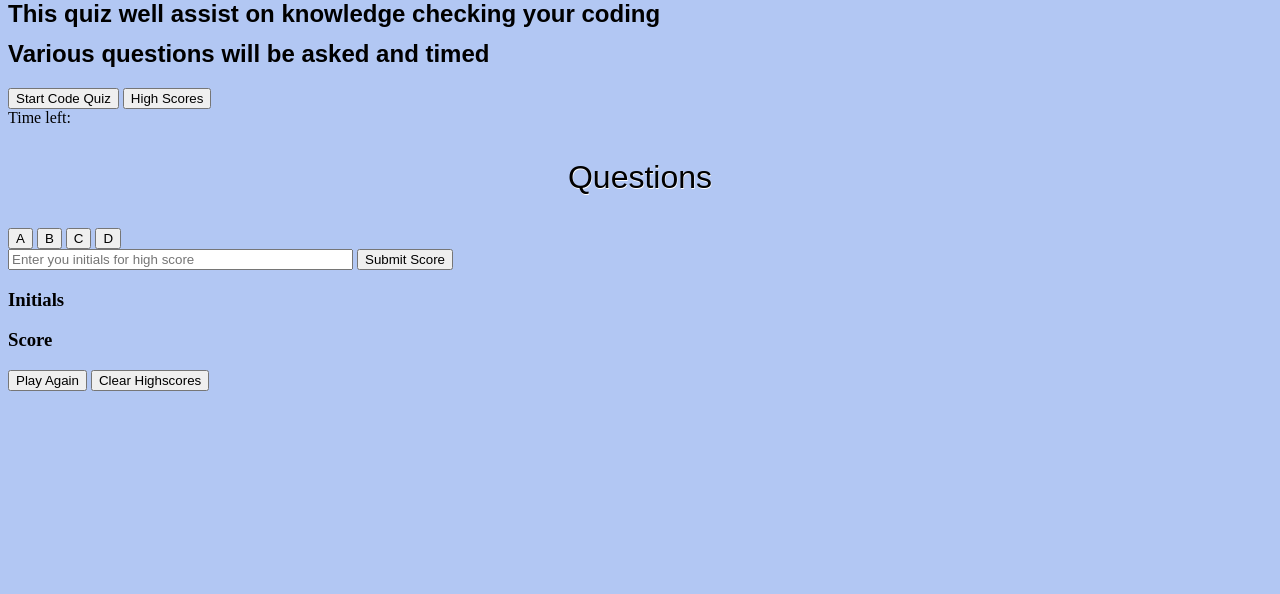
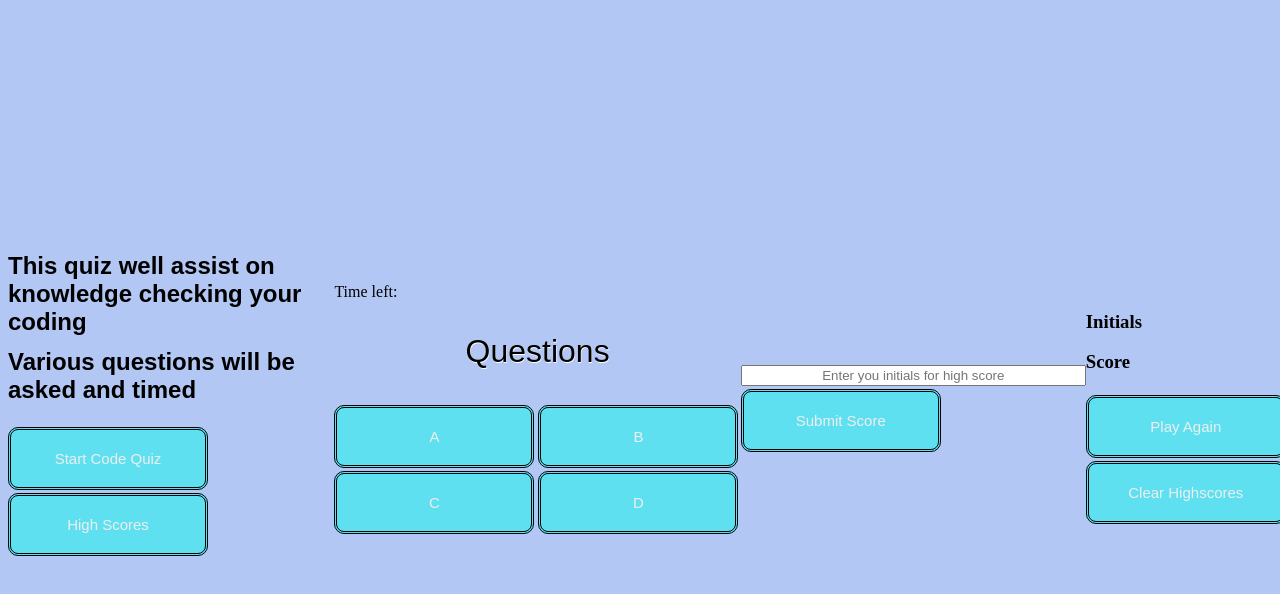
Before and after one commit to Sonek0/Coding-Quiz, a plain HTML site: page index.html in a window 1280 px wide. Drawn offline with Linux system fonts and the light colour scheme.

Commit message:
Container/btn has been created for the questions.

```diff
--- a/style.css
+++ b/style.css
@@ -21,3 +21,29 @@
         font-family: sans-serif;
         margin-top: -.5rem;
     }
+    input{
+        text-align: center;
+    }
+    .container {
+        width: 100vw;
+        height: 100vh;
+        display: flex;
+        justify-content: center;
+        align-items: center;
+        max-width: 80rem;
+        margin: 0 auto;
+      }
+
+      button {
+        display: inline-block;
+        font-family: sans-serif;
+        background-color: #5ee0f1;
+        border-radius: 10px;
+        border: 3px double #050505;
+        color: #eeeeee;
+        text-align: center;
+        font-size: 15px;
+        padding: 20px;
+        width: 200px;
+        margin-top: 3px;
+      }
```
